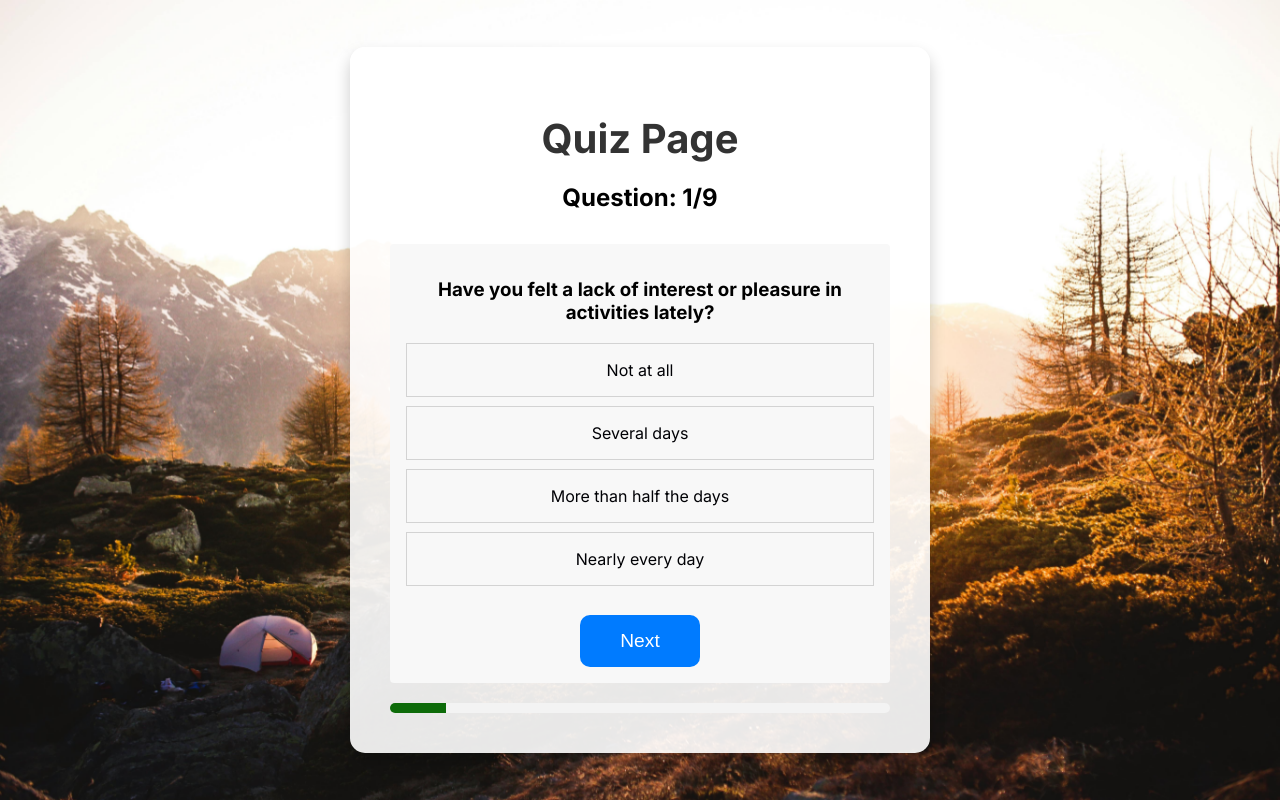
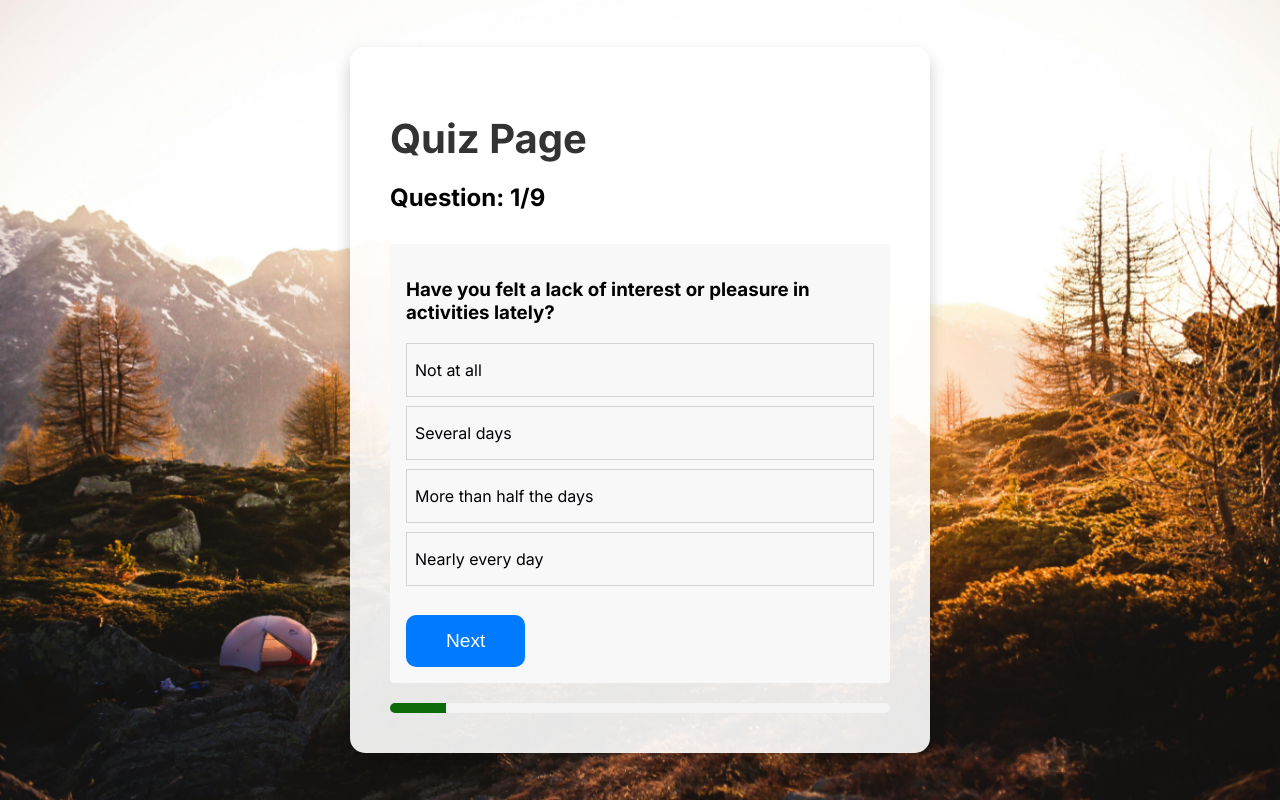
Before and after one commit to HansithFonseka/NextJs-Quiz-App, a Next.js app: page /quiz in a window 1280 px wide. Built offline with nearby package versions, Linux system fonts and the light colour scheme.

Commit message:
change css

```diff
--- a/src/app/globals.css
+++ b/src/app/globals.css
@@ -17,8 +17,8 @@ body, html {
   padding: 40px;
   border-radius: 15px;
   box-shadow: 0 8px 16px rgba(0, 0, 0, 0.2);
-  text-align: center;
-  width: 100%;
+  text-align: top;
+  width: 90%;
   max-width: 500px;
   margin: 20px;
   animation: fadeIn 1s ease-in-out;
```
